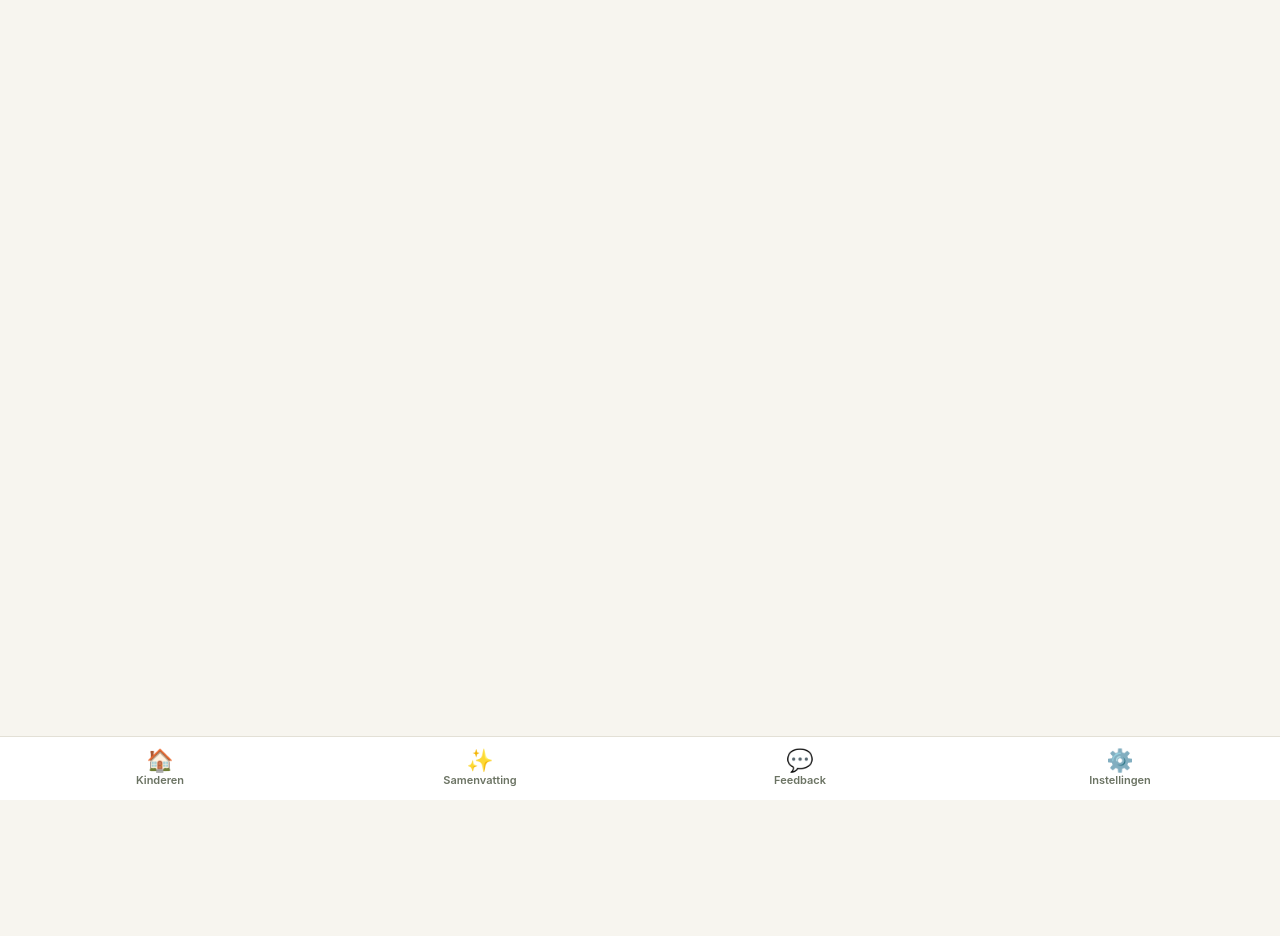
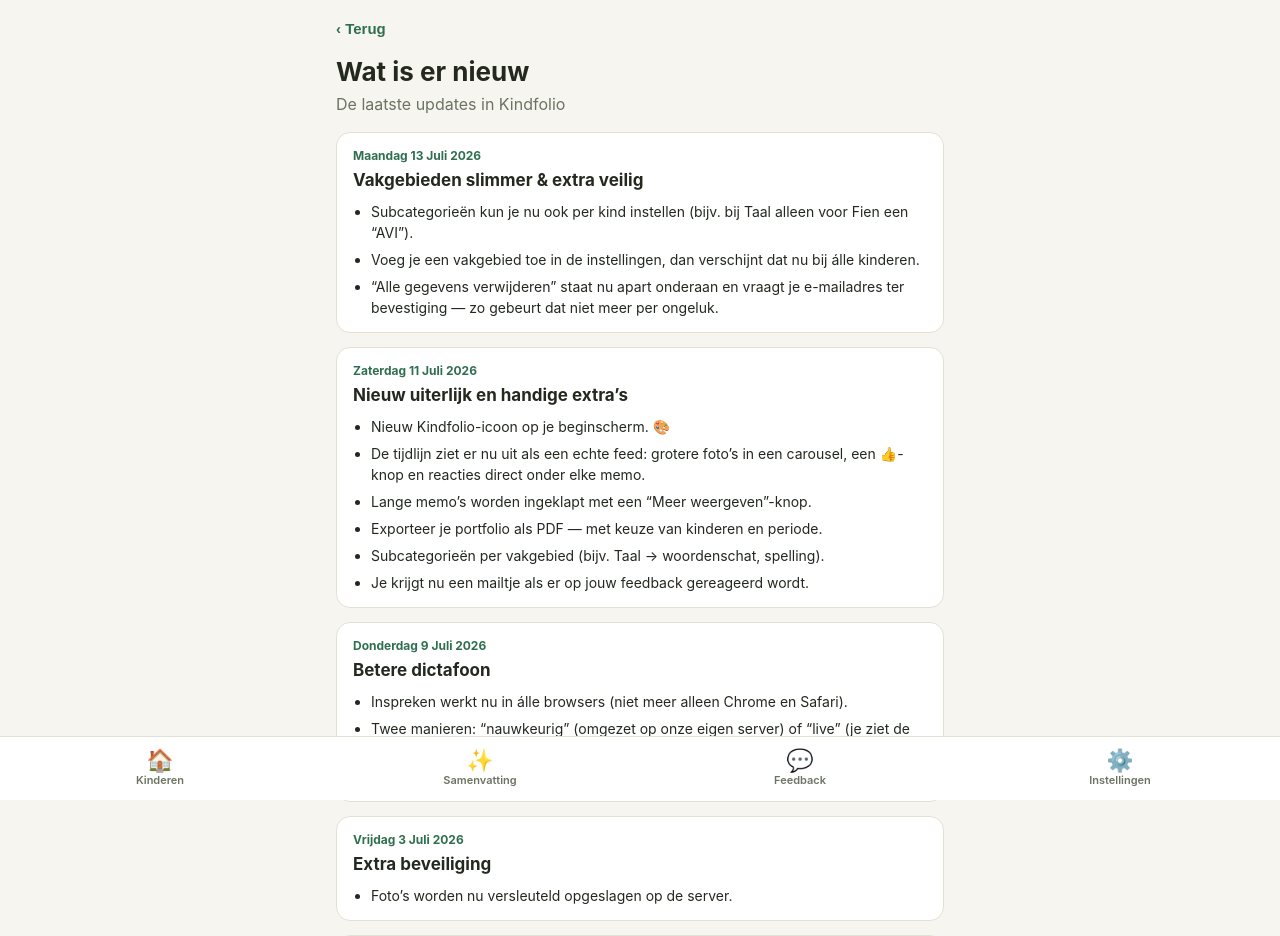
Before and after one commit to tjcazijl/kindfolio, a React (Vite) app: page /#/updates in a window 1280 px wide. Shown: the top 936 px of the page. Before the commit the page ends 800 px from the top, so only its background shows below. Built offline with nearby package versions, Linux system fonts and the light colour scheme; no server answers.

Commit message:
Updates: Wat-is-er-nieuw-pagina + melding op home
Verzorgde changelog (tijdlijn, nieuwste bovenaan) op /updates. Banner op het homescreen bij een nieuwe update, verdwijnt zodra je die bekijkt. Ook bereikbaar via een link in Instellingen.

```diff
--- a/src/App.tsx
+++ b/src/App.tsx
@@ -5,6 +5,7 @@
 import { MemoEditor } from './pages/MemoEditor'
 import { Summary } from './pages/Summary'
 import { Feedback } from './pages/Feedback'
+import { Updates } from './pages/Updates'
 import { Settings } from './pages/Settings'
 import { Admin } from './pages/Admin'
 import { Login } from './pages/Login'
@@ -53,6 +54,7 @@
           />
           <Route path="/samenvatting" element={<Summary />} />
           <Route path="/feedback" element={<Feedback />} />
+          <Route path="/updates" element={<Updates />} />
           <Route path="/instellingen" element={<Settings />} />
           <Route path="/beheer" element={<Admin />} />
         </Routes>
--- /dev/null
+++ b/src/data/changelog.ts
@@ -0,0 +1,108 @@
+// Gebruiksvriendelijke "Wat is er nieuw"-lijst. Nieuwste bovenaan.
+// Voeg bij elke release een nieuw item bovenaan toe.
+
+export interface Update {
+  id: string // uniek, bepaalt ook de "gezien"-status (gebruik de datum)
+  date: string // YYYY-MM-DD
+  title: string
+  items: string[]
+}
+
+export const CHANGELOG: Update[] = [
+  {
+    id: '2026-07-13',
+    date: '2026-07-13',
+    title: 'Vakgebieden slimmer & extra veilig',
+    items: [
+      'Subcategorieën kun je nu ook per kind instellen (bijv. bij Taal alleen voor Fien een “AVI”).',
+      'Voeg je een vakgebied toe in de instellingen, dan verschijnt dat nu bij álle kinderen.',
+      '“Alle gegevens verwijderen” staat nu apart onderaan en vraagt je e-mailadres ter bevestiging — zo gebeurt dat niet meer per ongeluk.',
+    ],
+  },
+  {
+    id: '2026-07-11',
+    date: '2026-07-11',
+    title: 'Nieuw uiterlijk en handige extra’s',
+    items: [
+      'Nieuw Kindfolio-icoon op je beginscherm. 🎨',
+      'De tijdlijn ziet er nu uit als een echte feed: grotere foto’s in een carousel, een 👍-knop en reacties direct onder elke memo.',
+      'Lange memo’s worden ingeklapt met een “Meer weergeven”-knop.',
+      'Exporteer je portfolio als PDF — met keuze van kinderen en periode.',
+      'Subcategorieën per vakgebied (bijv. Taal → woordenschat, spelling).',
+      'Je krijgt nu een mailtje als er op jouw feedback gereageerd wordt.',
+    ],
+  },
+  {
+    id: '2026-07-09',
+    date: '2026-07-09',
+    title: 'Betere dictafoon',
+    items: [
+      'Inspreken werkt nu in álle browsers (niet meer alleen Chrome en Safari).',
+      'Twee manieren: “nauwkeurig” (omgezet op onze eigen server) of “live” (je ziet de tekst terwijl je praat).',
+      'Herkent de namen van je kinderen en je vakgebieden beter.',
+    ],
+  },
+  {
+    id: '2026-07-03',
+    date: '2026-07-03',
+    title: 'Extra beveiliging',
+    items: [
+      'Foto’s worden nu versleuteld opgeslagen op de server.',
+    ],
+  },
+  {
+    id: '2026-06-23',
+    date: '2026-06-23',
+    title: 'Samenvattingen & export',
+    items: [
+      'Ook zonder AI kun je een samenvatting maken: alle memo’s netjes chronologisch onder elkaar.',
+      'Exporteer al je gegevens én foto’s in één ZIP-bestand.',
+    ],
+  },
+  {
+    id: '2026-06-22',
+    date: '2026-06-22',
+    title: 'Kleine verbeteringen',
+    items: [
+      'Sla een memo op als concept om later af te maken.',
+      'Vul je eigen naam in op het feedbackprikbord.',
+      'Veiliger verwijderen, met een duidelijke bevestiging.',
+    ],
+  },
+  {
+    id: '2026-06-21',
+    date: '2026-06-21',
+    title: 'Feedback & filters',
+    items: [
+      'Filter samenvattingen op vakgebied (bijv. alles van Rekenen in mei).',
+      'Mailmeldingen bij nieuwe reacties en verwerkte feedback.',
+      'Betere e-mailbezorging, zodat berichten minder snel in de spam belanden.',
+    ],
+  },
+  {
+    id: '2026-06-20',
+    date: '2026-06-20',
+    title: 'Kindfolio is live! 🎉',
+    items: [
+      'De eerste versie van Kindfolio: memo’s per kind, delen met gezinsleden en een lerares, en een feedbackprikbord.',
+    ],
+  },
+]
+
+export const LATEST_UPDATE_ID = CHANGELOG[0]?.id ?? ''
+const SEEN_KEY = 'kindfolio-updates-seen'
+
+export function latestSeenUpdate(): string {
+  try {
+    return localStorage.getItem(SEEN_KEY) || ''
+  } catch {
+    return ''
+  }
+}
+export function markUpdatesSeen(): void {
+  try {
+    localStorage.setItem(SEEN_KEY, LATEST_UPDATE_ID)
+  } catch {
+    /* localStorage niet beschikbaar */
+  }
+}
--- a/src/index.css
+++ b/src/index.css
@@ -539,6 +539,83 @@
   padding: 1px 8px;
   vertical-align: middle;
   text-transform: none;
+}
+
+/* ---- Update-melding + changelog ---- */
+.update-banner {
+  display: flex;
+  align-items: center;
+  gap: 12px;
+  background: #eaf1ec;
+  border: 1.5px solid #cfe0d4;
+  border-radius: 14px;
+  padding: 12px 14px;
+  margin-bottom: 16px;
+  cursor: pointer;
+}
+.update-emoji {
+  font-size: 22px;
+  line-height: 1;
+}
+.update-banner-text {
+  display: flex;
+  flex-direction: column;
+  flex: 1;
+  min-width: 0;
+}
+.update-banner-text strong {
+  color: var(--green-dark);
+  font-size: 15px;
+}
+.update-banner-sub {
+  font-size: 13px;
+  color: var(--muted);
+  overflow: hidden;
+  text-overflow: ellipsis;
+  white-space: nowrap;
+}
+.update-banner-x {
+  flex-shrink: 0;
+  background: none;
+  border: none;
+  color: var(--muted);
+  font-size: 22px;
+  line-height: 1;
+  padding: 2px 4px;
+  cursor: pointer;
+}
+.changelog {
+  display: flex;
+  flex-direction: column;
+  gap: 14px;
+  margin-top: 8px;
+}
+.changelog-item {
+  background: var(--card);
+  border: 1.5px solid var(--line);
+  border-radius: var(--radius);
+  padding: 14px 16px;
+}
+.changelog-date {
+  font-size: 12px;
+  font-weight: 700;
+  color: var(--green);
+  text-transform: capitalize;
+}
+.changelog-title {
+  font-size: 17px;
+  margin: 4px 0 8px;
+}
+.changelog-list {
+  margin: 0;
+  padding-left: 18px;
+  display: flex;
+  flex-direction: column;
+  gap: 6px;
+}
+.changelog-list li {
+  font-size: 14px;
+  line-height: 1.5;
 }
 
 /* ---- Tijdlijn in social-stijl (feed) ---- */
--- a/src/pages/Home.tsx
+++ b/src/pages/Home.tsx
@@ -2,7 +2,13 @@
 import { useNavigate } from 'react-router-dom'
 import { useData } from '../store'
 import { ChildForm } from '../components/ChildForm'
-import { childAge } from '../utils/dates'
+import { childAge, formatDateLong } from '../utils/dates'
+import {
+  CHANGELOG,
+  LATEST_UPDATE_ID,
+  latestSeenUpdate,
+  markUpdatesSeen,
+} from '../data/changelog'
 
 export function Home() {
   const navigate = useNavigate()
@@ -16,6 +22,9 @@
   }, [memos])
 
   const [adding, setAdding] = useState(false)
+  const [updateSeen, setUpdateSeen] = useState(latestSeenUpdate())
+  const latestUpdate = CHANGELOG[0]
+  const hasUpdate = !!LATEST_UPDATE_ID && updateSeen !== LATEST_UPDATE_ID
 
   async function onAdd(data: { name: string; birthDate?: string; color: string }) {
     try {
@@ -54,6 +63,35 @@
           </button>
         )}
       </header>
+
+      {hasUpdate && latestUpdate && (
+        <div
+          className="update-banner"
+          role="button"
+          tabIndex={0}
+          onClick={() => navigate('/updates')}
+          onKeyDown={(e) => e.key === 'Enter' && navigate('/updates')}
+        >
+          <span className="update-emoji">✨</span>
+          <div className="update-banner-text">
+            <strong>Nieuwe update</strong>
+            <span className="update-banner-sub">
+              {latestUpdate.title} · {formatDateLong(latestUpdate.date)}
+            </span>
+          </div>
+          <button
+            className="update-banner-x"
+            aria-label="Melding verbergen"
+            onClick={(e) => {
+              e.stopPropagation()
+              markUpdatesSeen()
+              setUpdateSeen(LATEST_UPDATE_ID)
+            }}
+          >
+            ×
+          </button>
+        </div>
+      )}
 
       {loading && <p className="empty-note">Laden…</p>}
       {error && <div className="banner warn">Verbinden mislukt: {error}</div>}
--- a/src/pages/Settings.tsx
+++ b/src/pages/Settings.tsx
@@ -419,6 +419,10 @@
       )}
 
       <p className="version-note">
+        <button className="link-btn" onClick={() => navigate('/updates')}>
+          ✨ Wat is er nieuw
+        </button>
+        <br />
         Kindfolio v{__APP_VERSION__} · {__BUILD_DATE__}
       </p>
 
--- /dev/null
+++ b/src/pages/Updates.tsx
@@ -0,0 +1,41 @@
+import { useEffect } from 'react'
+import { useNavigate } from 'react-router-dom'
+import { CHANGELOG, markUpdatesSeen } from '../data/changelog'
+import { formatDateLong } from '../utils/dates'
+
+export function Updates() {
+  const navigate = useNavigate()
+
+  // Alles als gezien markeren zodra deze pagina geopend wordt.
+  useEffect(() => {
+    markUpdatesSeen()
+  }, [])
+
+  return (
+    <div className="page">
+      <div className="topbar">
+        <button className="link-btn" onClick={() => navigate('/')}>
+          ‹ Terug
+        </button>
+      </div>
+      <header className="page-head">
+        <h1>Wat is er nieuw</h1>
+        <p className="subtitle">De laatste updates in Kindfolio</p>
+      </header>
+
+      <div className="changelog">
+        {CHANGELOG.map((u) => (
+          <article key={u.id} className="changelog-item">
+            <div className="changelog-date">{formatDateLong(u.date)}</div>
+            <h2 className="changelog-title">{u.title}</h2>
+            <ul className="changelog-list">
+              {u.items.map((it, i) => (
+                <li key={i}>{it}</li>
+              ))}
+            </ul>
+          </article>
+        ))}
+      </div>
+    </div>
+  )
+}
```
